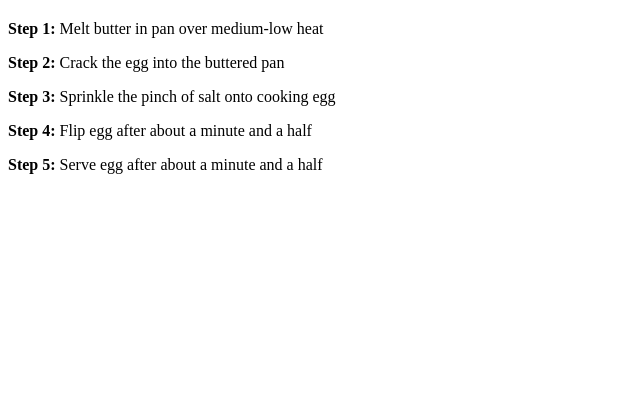
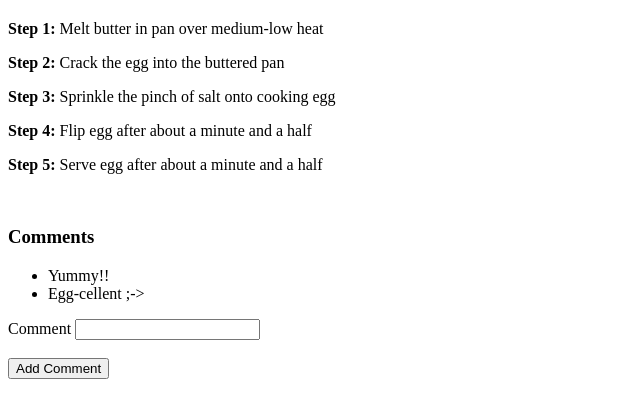
Before and after one commit to chelseacastelli/cookbook, a Flask app: page /recipe/1 in a window 1280 px wide. Shown: the part 277-695 px from the top of the page, without its empty margins (0-640 px from the left). Run offline with Flask 2, Linux system fonts and the light colour scheme.

Commit message:
implement new comment form using FlaskForm

```diff
--- a/app.py
+++ b/app.py
@@ -1,10 +1,21 @@
 
 from flask import Flask, render_template, request
-from helper import recipes, descriptions, ingredients, instructions, add_ingredients, add_instructions
+from helper import recipes, descriptions, ingredients, instructions, add_ingredients, add_instructions, comments
+from flask_wtf import FlaskForm
+from wtforms import StringField, SubmitField
+from wtforms.validators import DataRequired
 
 app = Flask(__name__)
+app.config["SECRET_KEY"] = "mysecret"
 
-@app.route('/')
+
+# Create form class
+class CommentForm(FlaskForm):
+  comment = StringField("Comment", validators=[DataRequired()])
+  submit = SubmitField("Add Comment")
+
+
+@app.route('/', methods=["GET"])
 def index():
   #### Return a rendered index.html file
   return render_template('index.html', template_recipes=recipes)
@@ -13,10 +24,17 @@ def index():
 def about():
   return render_template('about.html')
 
-@app.route("/recipe/<int:id>")
+@app.route("/recipe/<int:id>", methods=["GET", "POST"])
 def recipe(id):
+  # Instantiate form
+  comment_form = CommentForm(csrf_enabled=False)
+
+  if comment_form.validate_on_submit():
+    new_comment = comment_form.comment.data
+    comments[id].append(new_comment)
+
   #### Return a rendered fried_egg.html file
-  return render_template('recipe.html', template_recipe=recipes[id], template_description=descriptions[id], template_ingredients=ingredients[id], template_instructions=instructions[id])
+  return render_template('recipe.html', template_recipe=recipes[id], template_description=descriptions[id], template_ingredients=ingredients[id], template_instructions=instructions[id], template_comments=comments[id], template_form=comment_form)
 
 @app.route('/new-recipe', methods=["GET", "POST"])
 def new_recipe():
--- a/helper.py
+++ b/helper.py
@@ -4,6 +4,7 @@ descriptions = {1: 'Egg fried in butter', 2: 'Toasted bread spread with butter'}
 ingredients = {1: ['1 pad of butter', '1 Egg', 'A pinch of salt'], 2: ['1 pad of salted butter', '1 slice of bread']}
 instructions = {1: {'Step 2': 'Crack the egg into the buttered pan', 'Step 5': 'Serve egg after about a minute and a half', 'Step 1': 'Melt butter in pan over medium-low heat', 'Step 4': 'Flip egg after about a minute and a half', 'Step 3': 'Sprinkle the pinch of salt onto cooking egg',},
                 2: {'Step 3': 'Put the pad of butter on the toasted bread', 'Step 4': 'After a minute spread the melted butter onto the bread', 'Step 1': 'Put the bread in the toaster', 'Step 2': 'Take the toast out of the toaster'}}
+comments = {1: ["Yummy!!", "Egg-cellent ;->"], 2: ["Toasty", "What a great recipe!"]}
 
 
 def add_ingredients(recipe_id=None, text=None):
--- a/templates/recipe.html
+++ b/templates/recipe.html
@@ -26,5 +26,20 @@
     {% for key, instruction in template_instructions | dictsort %}
       <p><strong>{{ key }}:</strong> {{ instruction }}</p>
     {% endfor %}
+    <br>
+    <h3>Comments</h3>
+    <ul>
+    {% for comment in template_comments %}
+      <li>{{ comment }}</li>
+    {% endfor %}
+    </ul>
+
+    <form method="POST">
+      {{ template_form.hidden_tag() }}
+      {{ template_form.comment.label }}
+      {{ template_form.comment() }}
+    <br><br>
+      {{ template_form.submit() }}
+    </form>
 
 {% endblock %}
```
Also changed, not shown: templates/new_recipe.html (+4 -4 lines).
